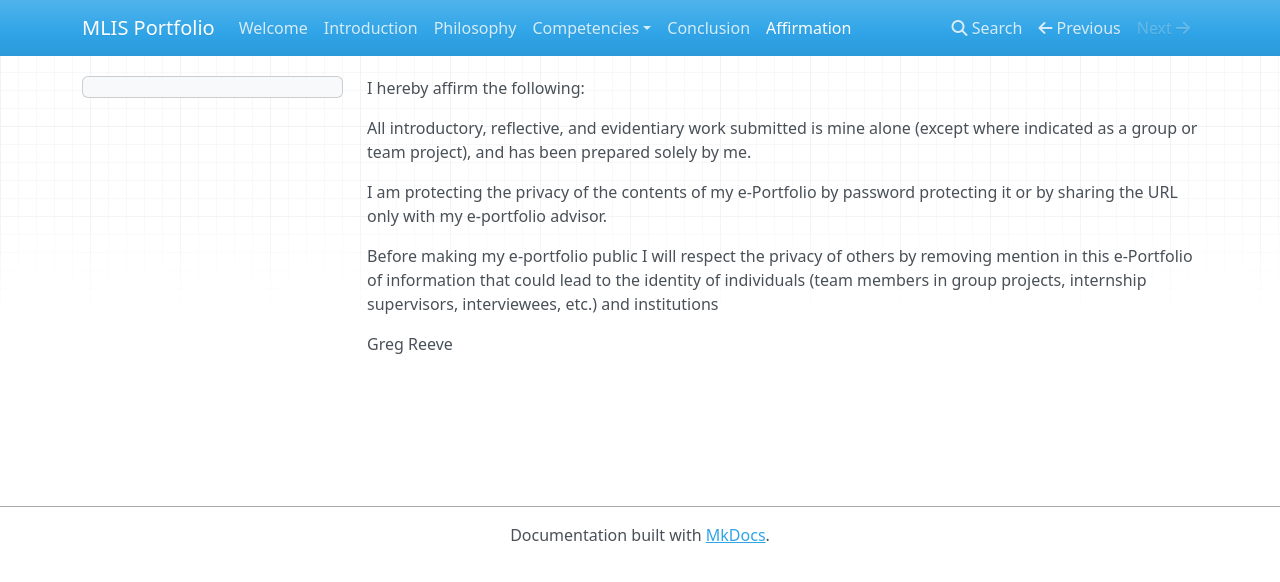
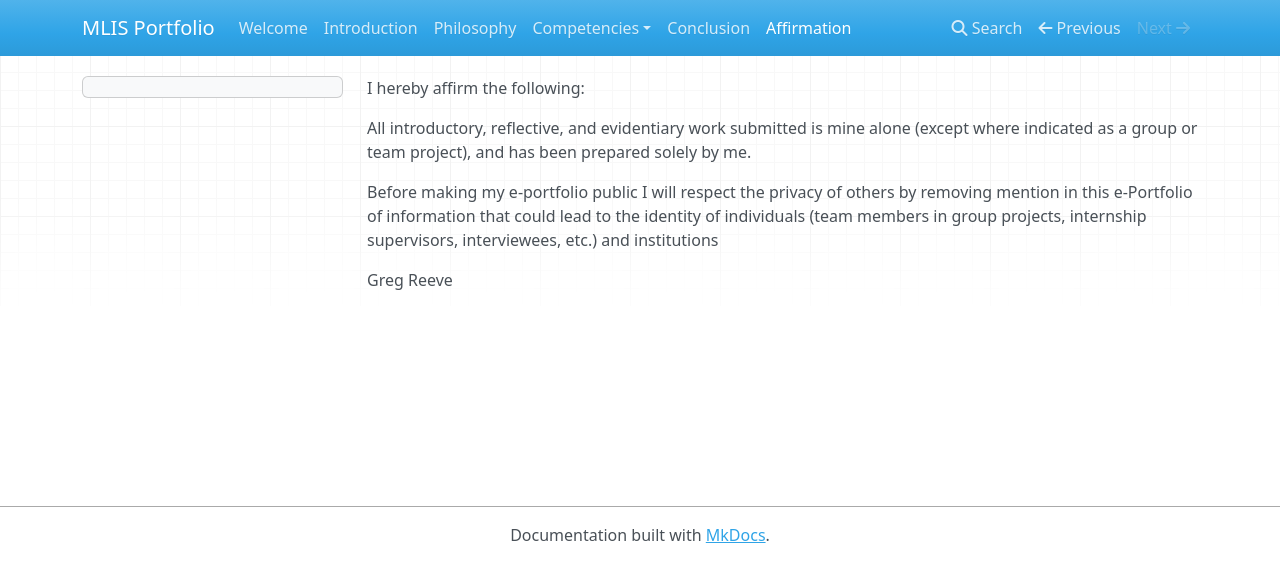
Before and after one commit to greeve/eportfolio, an MkDocs documentation site: the page built from docs/affirmation.md, in a window 1280 px wide. Shown: the top 582 px of the page. Built offline with MkDocs 1.6.1, drawn with Linux system fonts in a browser that asks for light colours; nearby versions of some CDN libraries; old or Windows-style settings are respelled for this version of MkDocs.

Commit message:
Remove statement about password protecting the eportfolio

```diff
--- a/docs/affirmation.md
+++ b/docs/affirmation.md
@@ -2,8 +2,6 @@ I hereby affirm the following:
 
 All introductory, reflective, and evidentiary work submitted is mine alone (except where indicated as a group or team project), and has been prepared solely by me.
 
-I am protecting the privacy of the contents of my e-Portfolio by password protecting it or by sharing the URL only with my e-portfolio advisor.
-
 Before making my e-portfolio public I will respect the privacy of others by removing mention in this e-Portfolio of information that could lead to the identity of individuals (team members in group projects, internship supervisors, interviewees, etc.) and institutions
 
 Greg Reeve
```
